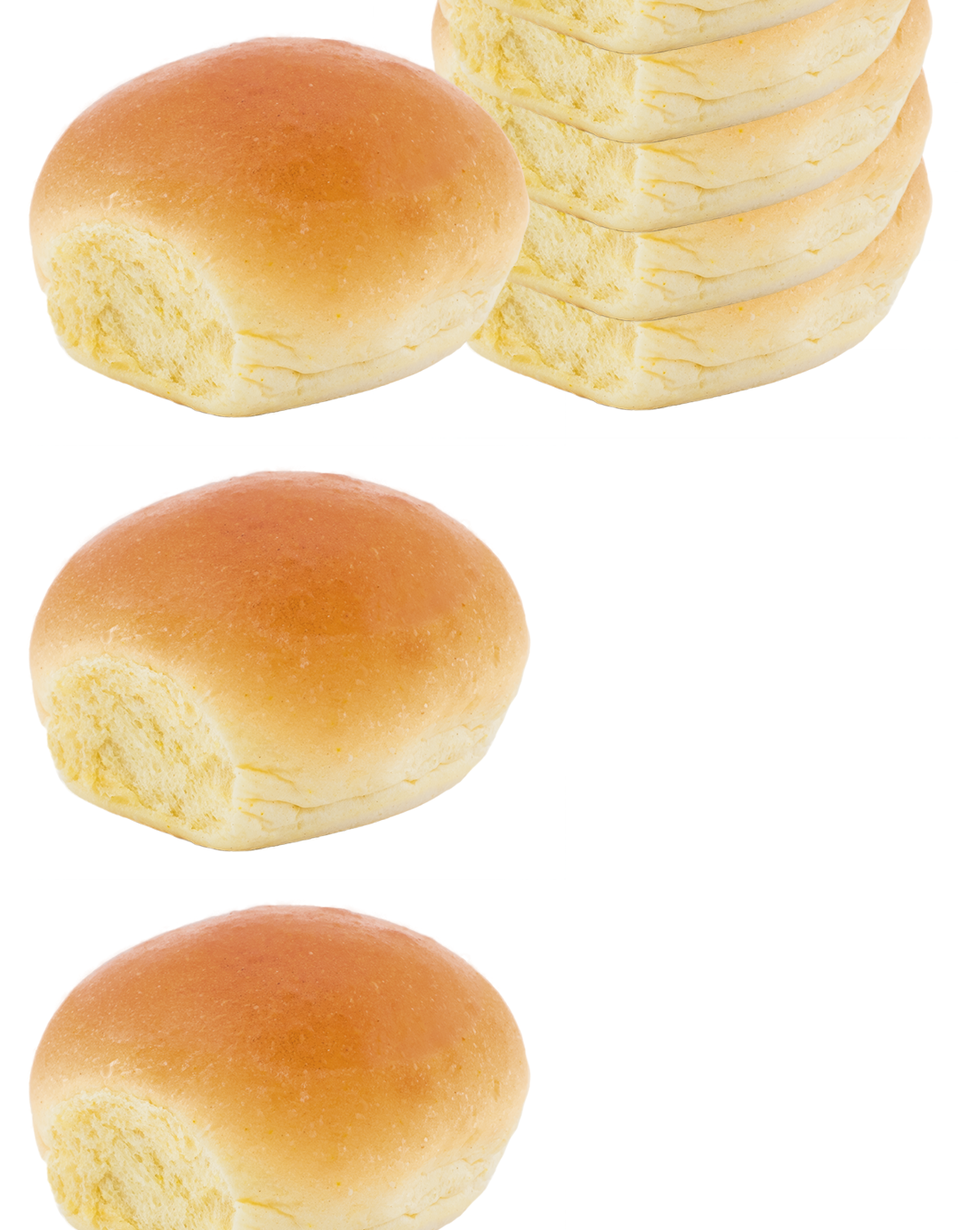
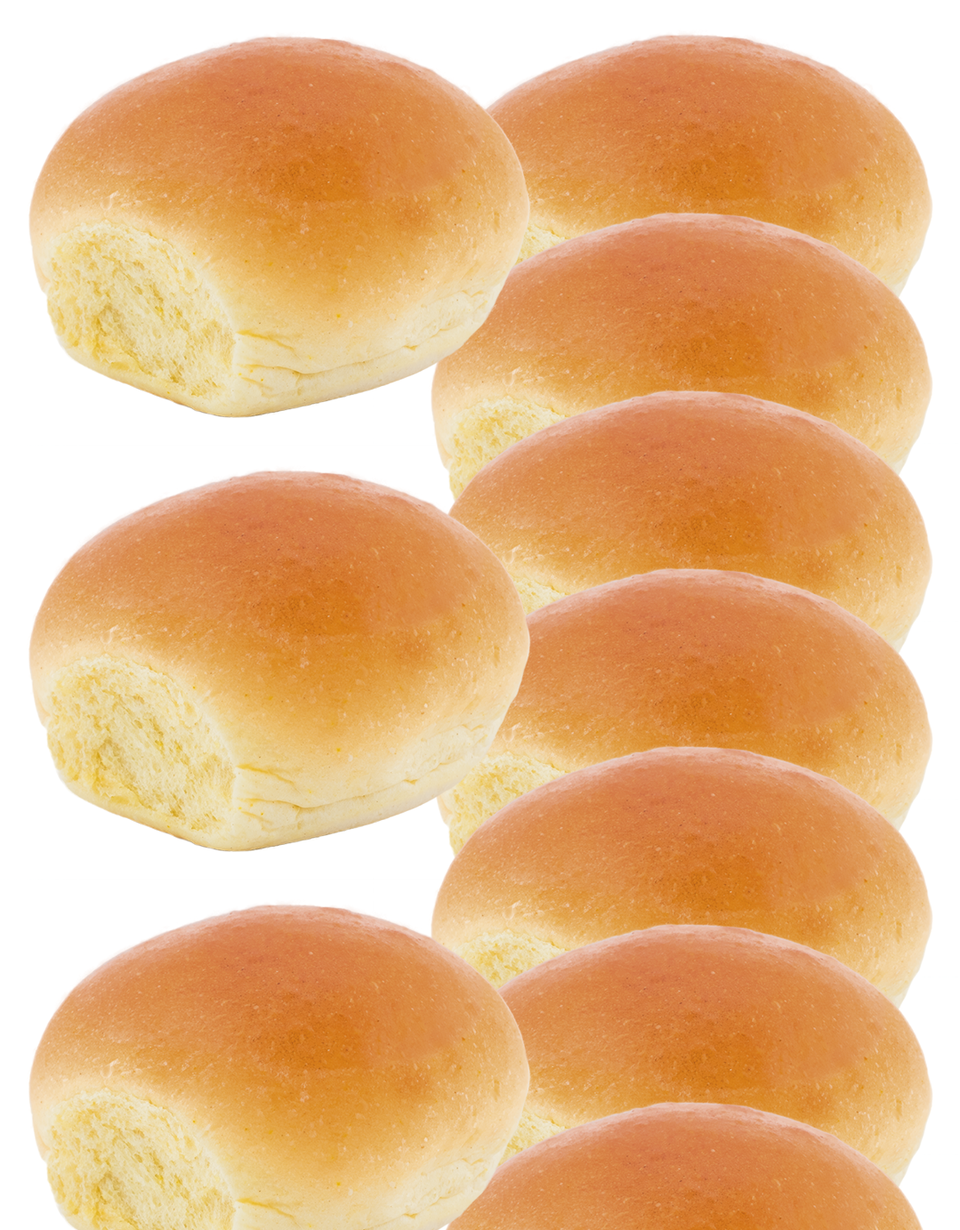
Before and after one commit to whycas/webdesign, a plain HTML site: page Unit 5/Module 1/Abs_Rel_position.html in a window 1280 px wide. Shown: the part 97-1480 px from the top of the page at 89% size, without its empty margins (111-1190 px from the left). Drawn offline with Linux system fonts and the light colour scheme.

Commit message:
Update Abs_Rel_position.html

```diff
--- a/Unit 5/Module 1/Abs_Rel_position.html
+++ b/Unit 5/Module 1/Abs_Rel_position.html
@@ -5,16 +5,16 @@
 </head>
 
 <body>
-    <img src="roll.png" style="position: absolute; right: 10px; top: 100px;">
-    <img src="roll.png" style="position: absolute; right: 10px; top: 0px">
-    <img src="roll.png" style="position: absolute; right: 10px; top: -100px">
-    <img src="roll.png" style="position: absolute; right: 10px; top: -200px">
-    <img src="roll.png" style="position: absolute; right: 10px; top: -300px">
-    <img src="roll.png" style="position: absolute; right: 10px; top: -400px">
-    <img src="roll.png" style="position: absolute; right: 10px; top: -500px">
-    <img src="roll.png" style="position: absolute; right: 10px; top: -600px">
-    <img src="roll.png" style="position: absolute; right: 10px; top: -700px">
-    <img src="roll.png" style="position: absolute; right: 10px; top: -800px">
+    <img src="roll.png" style="position: absolute; right: 10px; bottom: 200px;">
+    <img src="roll.png" style="position: absolute; right: 10px; bottom: 0px">
+    <img src="roll.png" style="position: absolute; right: 10px; bottom: -200px">
+    <img src="roll.png" style="position: absolute; right: 10px; bottom: -400px">
+    <img src="roll.png" style="position: absolute; right: 10px; bottom: -600px">
+    <img src="roll.png" style="position: absolute; right: 10px; bottom: -800px">
+    <img src="roll.png" style="position: absolute; right: 10px; bottom: -1000px">
+    <img src="roll.png" style="position: absolute; right: 10px; bottom: -1200px">
+    <img src="roll.png" style="position: absolute; right: 10px; bottom: -1400px">
+    <img src="roll.png" style="position: absolute; right: 10px; bottom: -1600px">
 
     <img src="roll.png" style="position: relative; right: -10px; top: 100px;">
     <img src="roll.png" style="position: relative; right: -10px; top: 90px;">
```
